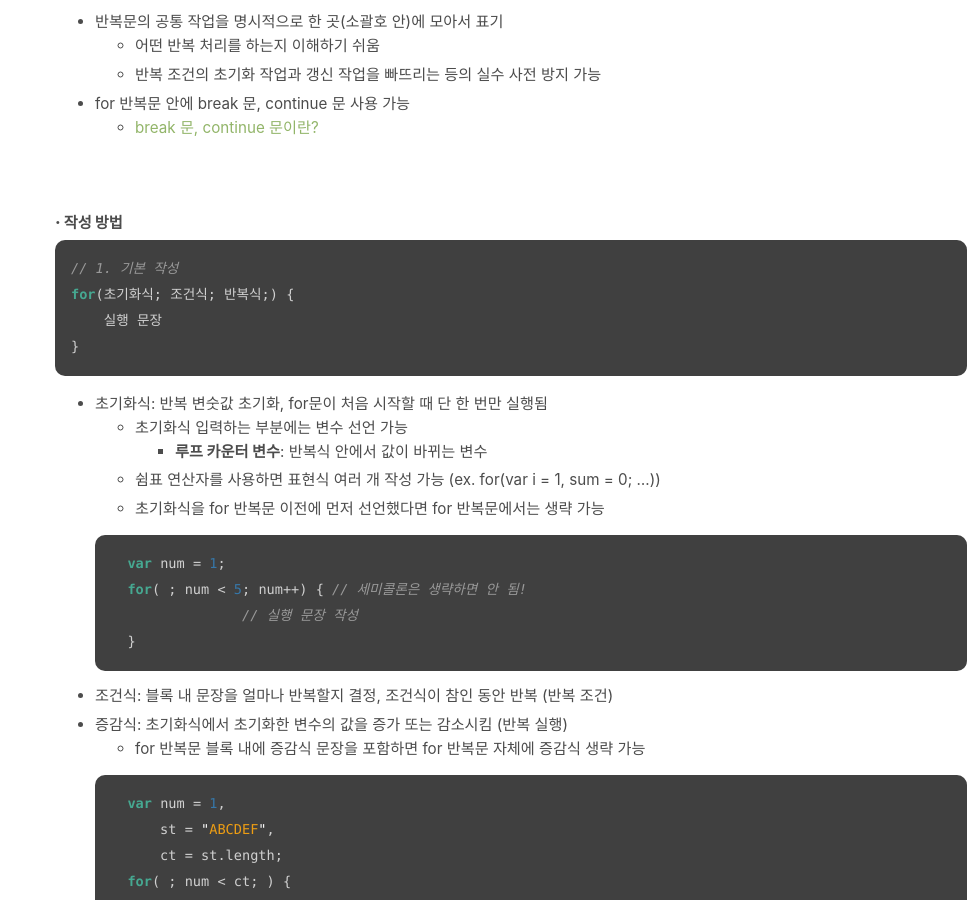
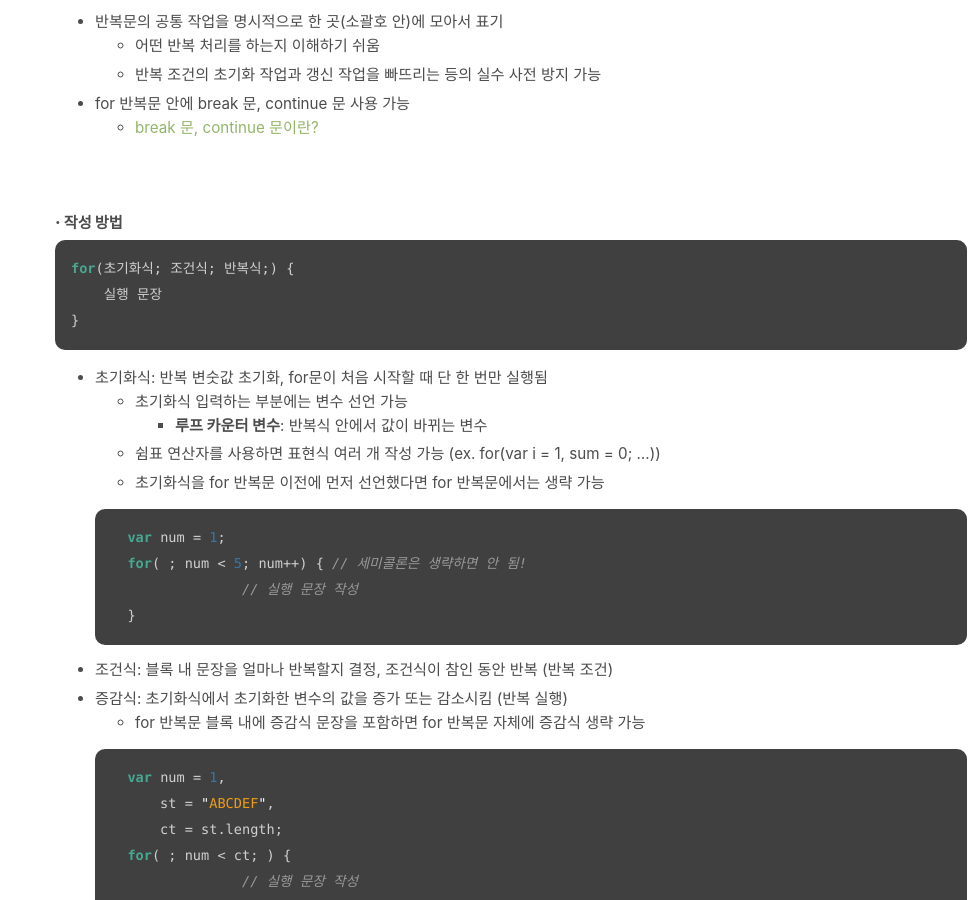
Before and after one commit to absolutelyfullycapable/absolutelyfullycapable.github.io, a Jekyll site: the page built from _posts/2020-10-27-javascript-제어문-반복문.md, in a window 1280 px wide and 900 px high, scrolled down 683 px. Shown: the whole window, without its empty margins (305-1280 px from the left). Built offline with Jekyll 4.4.1, drawn with Linux system fonts in a browser that asks for light colours; some of the changed text lies outside the part shown.

Commit message:
Update 2020-10-27-javascript-제어문-반복문.md

````diff
--- a/_posts/2020-10-27-javascript-제어문-반복문.md
+++ b/_posts/2020-10-27-javascript-제어문-반복문.md
@@ -34,7 +34,6 @@ comments: true
 #### **· 작성 방법**
 
 ```js
-// 1. 기본 작성
 for(초기화식; 조건식; 반복식;) {
     실행 문장
 }
@@ -218,7 +217,6 @@ for(var a in array) {
 #### **· 작성 방법**
 
 ```js
-// 1. 기본 작성
 var 변수 = 초기값;
 while(조건식) { // 조건식: 참과 거짓의 조건으로 참인 동안 실행
     조건이 만족될 때까지의 실행 문장;
@@ -338,7 +336,6 @@ while(x <= 30) {
 #### **· 작성 방법**
 
 ```js
-// 1. 기본 작성
 do {
     실행 문장
 }
````
